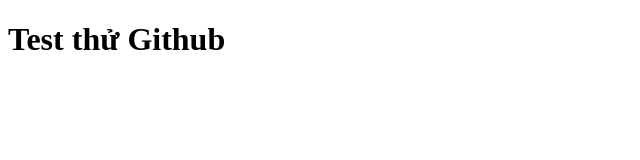
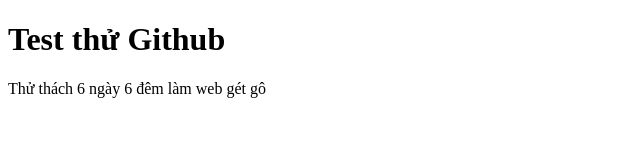
Before and after one commit to takeisan24/takeisan24.github.io, a plain HTML site: page index.html in a window 1280 px wide. Shown: the whole page, without its empty margins (0-640 px from the left). Drawn offline with Linux system fonts and the light colour scheme.

Commit message:
add paragraph

```diff
--- a/index.html
+++ b/index.html
@@ -7,5 +7,6 @@
 </head>
 <body>
     <h1>Test thử Github</h1>
+    <p>Thử thách 6 ngày 6 đêm làm web gét gô</p>
 </body>
 </html>
```
